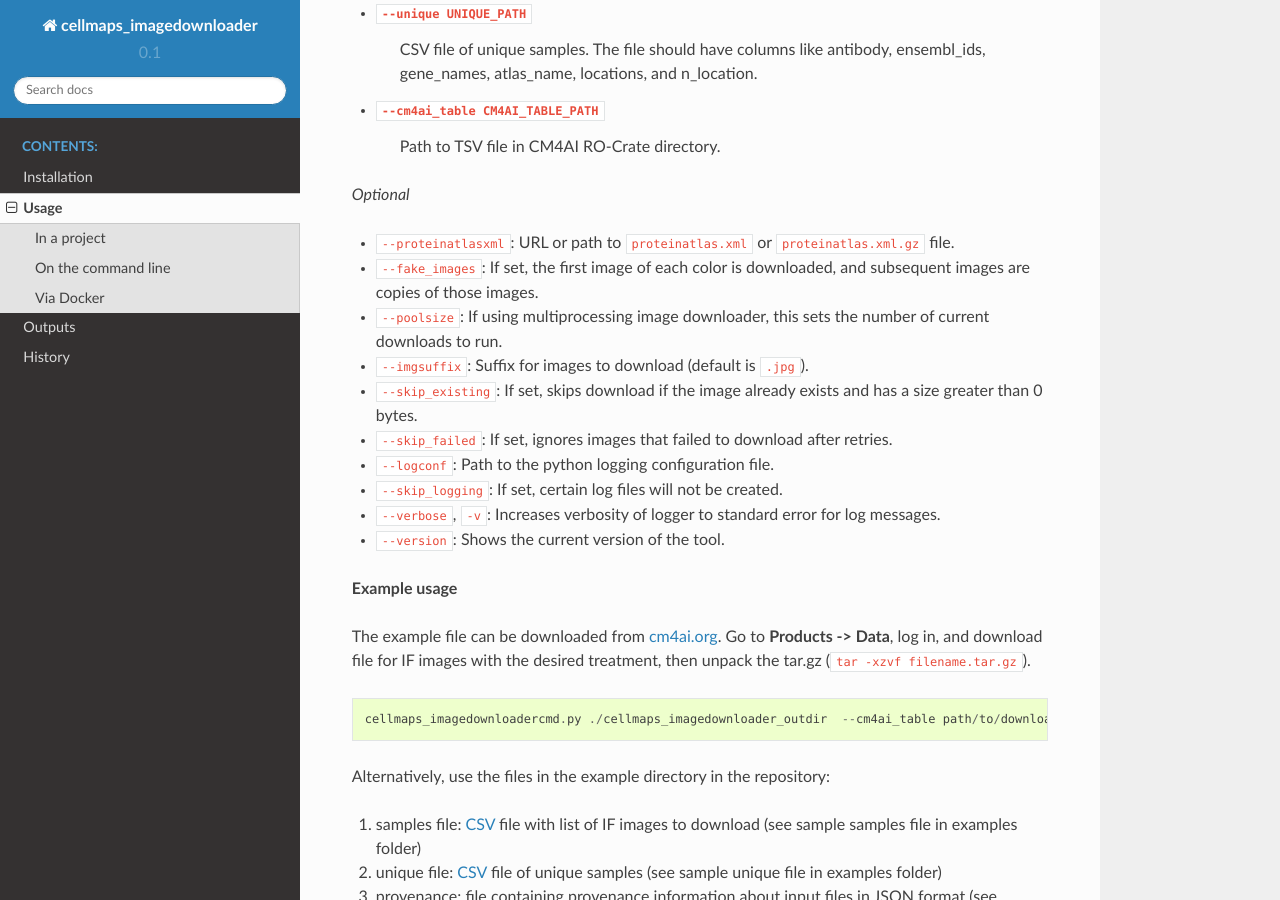
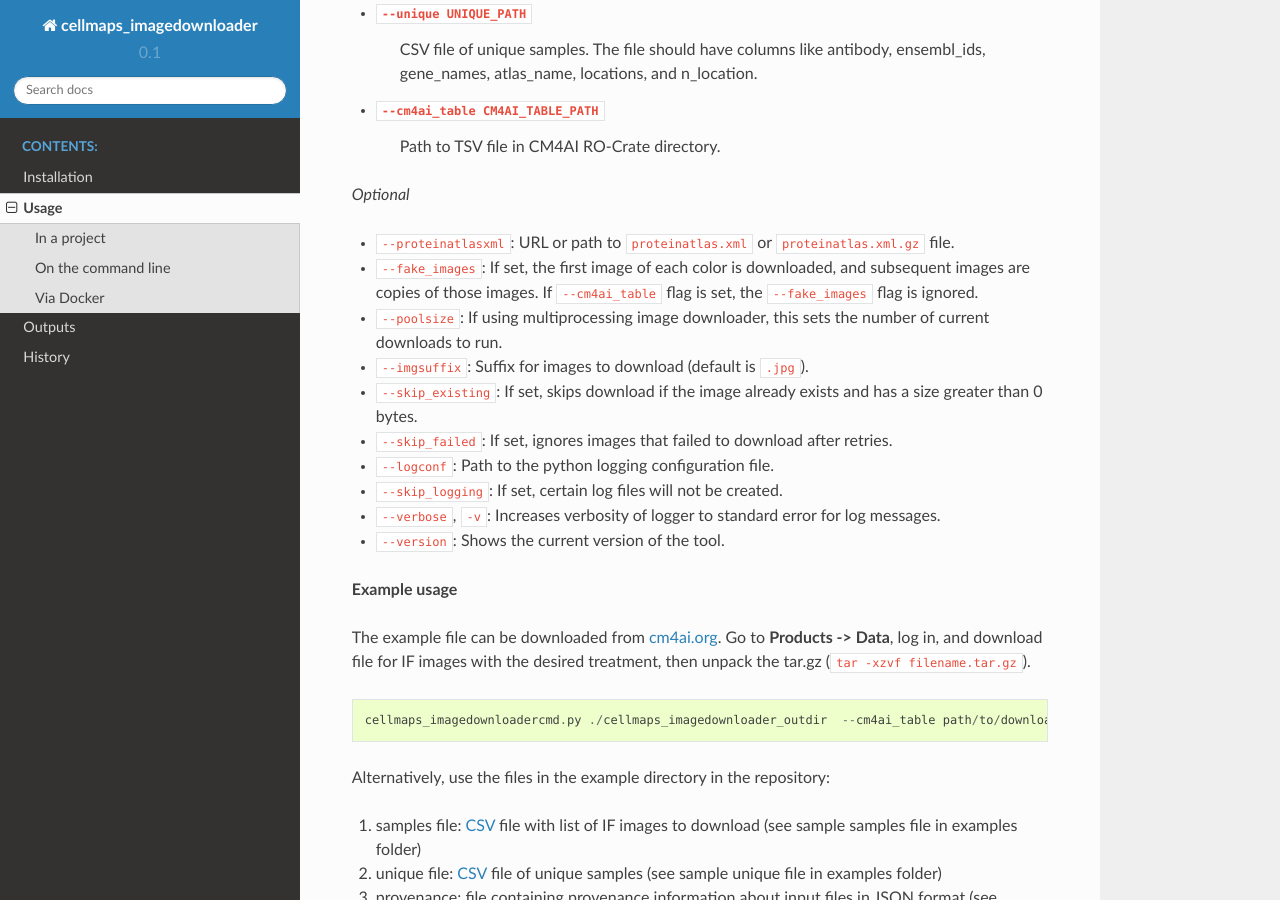
Before and after one commit to idekerlab/cellmaps_imagedownloader, a Sphinx documentation site: the page built from docs/usage.rst, in a window 1280 px wide and 900 px high, scrolled down 1104 px. Built offline with Sphinx 7.4.7 and the Read the Docs theme 2.0.0, drawn with Linux system fonts in a browser that asks for light colours; pages that are not in the unit, such as notebooks, are missing from menus.

Commit message:
Upadated docs

```diff
--- a/docs/usage.rst
+++ b/docs/usage.rst
@@ -49,7 +49,7 @@ For information invoke :code:`cellmaps_imagedownloadercmd.py -h`
 *Optional*
 
 - ``--proteinatlasxml``: URL or path to ``proteinatlas.xml`` or ``proteinatlas.xml.gz`` file.
-- ``--fake_images``: If set, the first image of each color is downloaded, and subsequent images are copies of those images.
+- ``--fake_images``: If set, the first image of each color is downloaded, and subsequent images are copies of those images. If ``--cm4ai_table`` flag is set, the ``--fake_images`` flag is ignored.
 - ``--poolsize``: If using multiprocessing image downloader, this sets the number of current downloads to run.
 - ``--imgsuffix``: Suffix for images to download (default is ``.jpg``).
 - ``--skip_existing``: If set, skips download if the image already exists and has a size greater than 0 bytes.
```
